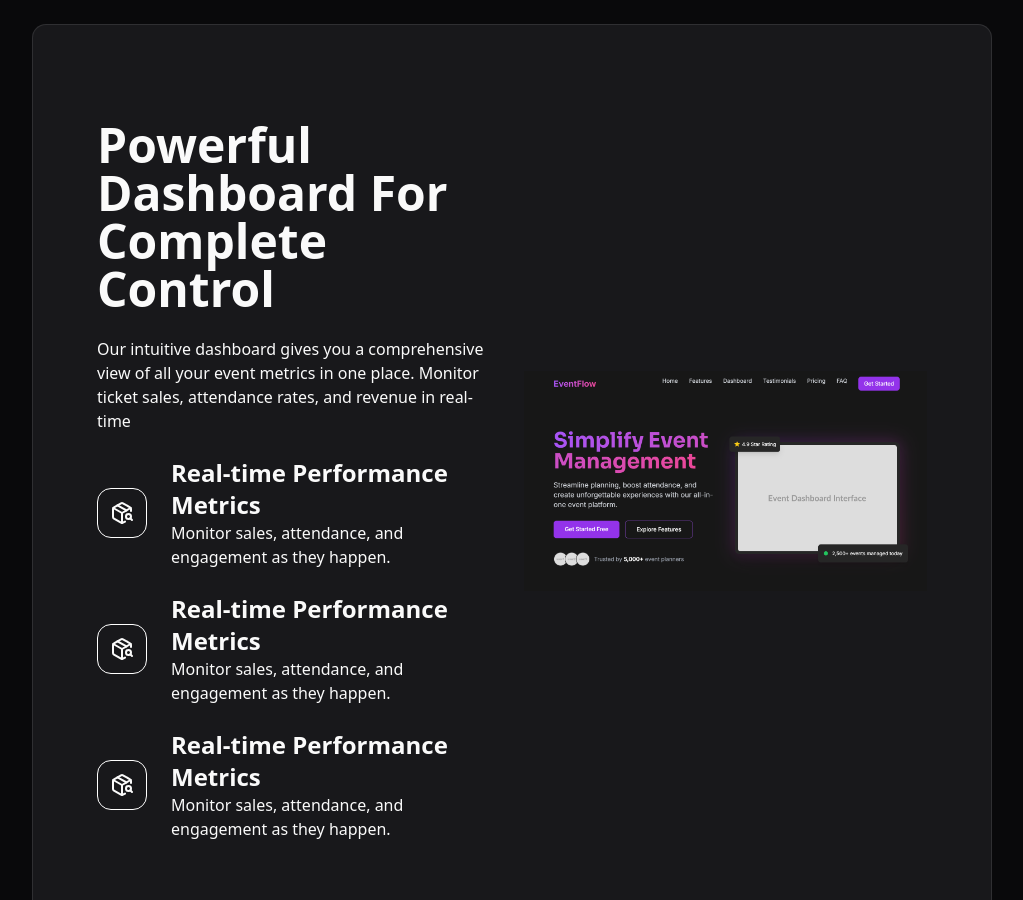
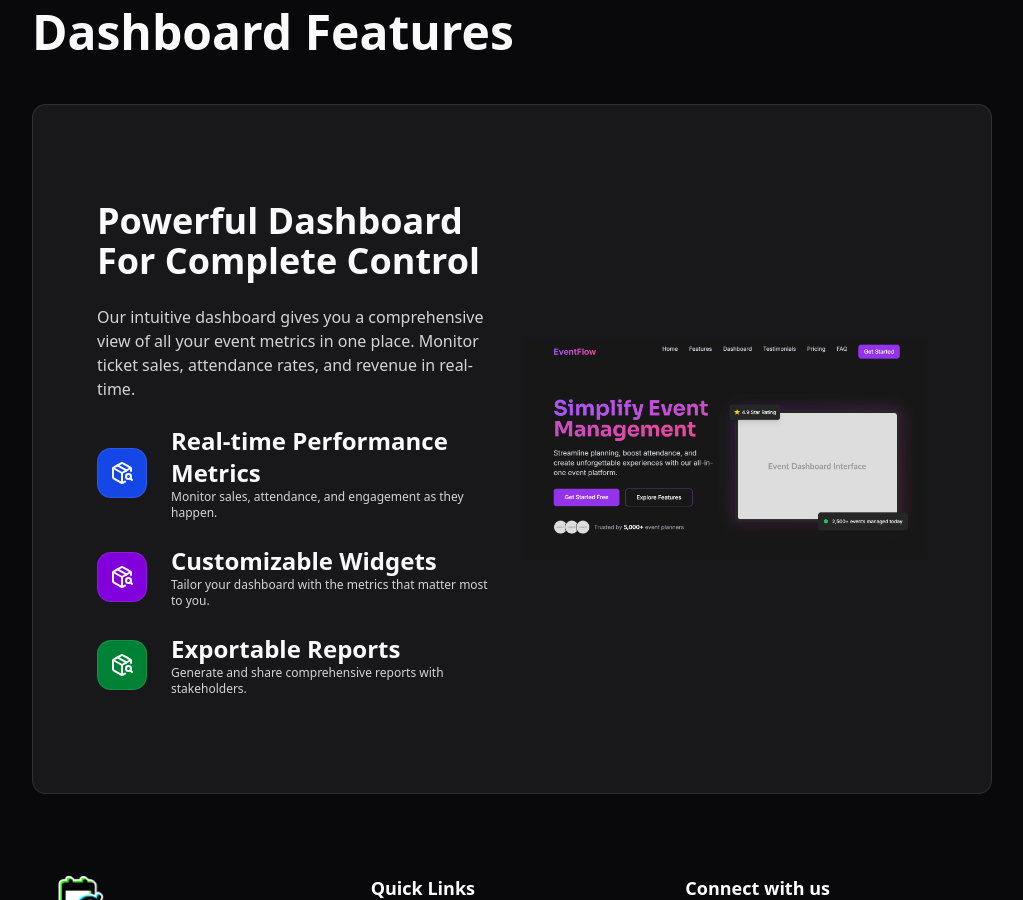
Before and after one commit to ganeshkondaka/EventHive, a Next.js app: page / in a window 1280 px wide. Shown: the part 1900-2800 px from the top of the page, without its empty margins (128-1151 px from the left). Built offline with nearby package versions, Linux system fonts and the light colour scheme.

Commit message:
added footer

```diff
--- a/app/components/Navbar.tsx
+++ b/app/components/Navbar.tsx
@@ -10,7 +10,7 @@ const Navbar = () => {
             </div>
             <Link
                 href={'/login'}
-                className='px-5 py-1 rounded bg-violet-600 text-xs md:text-lg'>Login</Link>
+                className='px-5 py-1 rounded-lg border border-purple-700 hover:bg-purple-700 hover:text-white text-xs md:text-lg'>Login</Link>
         </div>
     )
 }
--- a/app/components/landingpage/Features.tsx
+++ b/app/components/landingpage/Features.tsx
@@ -1,39 +1,55 @@
-import { Link, PackageSearch, WindIcon } from 'lucide-react'
-import React from 'react'
+import { Link, PackageSearch, WindIcon } from 'lucide-react';
+import React from 'react';
 
 const Features = () => {
     return (
-        <div className=' bg-zinc-900 my-8 p-16 py-24 grid grid-cols-2 gap-6 items-center border rounded-xl'>
-            <div className='flex flex-col gap-6 '>
-                <p className='text-5xl font-bold'>Powerful Dashboard For Complete Control</p>
-                <p>Our intuitive dashboard gives you a comprehensive view of all your event metrics in one place. Monitor ticket sales, attendance rates, and revenue in real-time</p>
-                <div className='flex flex-row items-center justify-center gap-6'>
-                    <div className='border border-white p-3 rounded-xl'><PackageSearch className='text-sm'></PackageSearch></div>
-                    <div>
-                        <p className='text-2xl font-bold'>Real-time Performance Metrics</p>
-                        <p>Monitor sales, attendance, and engagement as they happen.</p>
+        <div className='bg-zinc-900 my-8 p-8 sm:p-12 md:p-16 py-12 sm:py-16 md:py-24 grid grid-cols-1 md:grid-cols-2 gap-6 items-center border rounded-xl'>
+            <div className='flex flex-col gap-6'>
+                <p className='text-3xl sm:text-4xl md:text-4xl font-bold text-center md:text-left'>
+                    Powerful Dashboard For Complete Control
+                </p>
+                <p className='text-center md:text-left text-zinc-300'>
+                    Our intuitive dashboard gives you a comprehensive view of all your event metrics in one place. Monitor ticket sales, attendance rates, and revenue in real-time.
+                </p>
+                <div className='flex flex-col gap-6'>
+                    <div className='flex flex-row items-center gap-4 sm:gap-6'>
+                        <div className='border  p-3 rounded-xl bg-blue-700'>
+                            <PackageSearch className='text-sm' />
+                        </div>
+                        <div>
+                            <p className='text-xl sm:text-2xl font-bold'>Real-time Performance Metrics</p>
+                            <p className='text-zinc-300 text-xs'>Monitor sales, attendance, and engagement as they happen.</p>
+                        </div>
                     </div>
-                </div>
-                <div className='flex flex-row items-center justify-center gap-6'>
-                    <div className='border border-white p-3 rounded-xl'><PackageSearch className='text-sm'></PackageSearch></div>
-                    <div>
-                        <p className='text-2xl font-bold'>Real-time Performance Metrics</p>
-                        <p>Monitor sales, attendance, and engagement as they happen.</p>
+                    <div className='flex flex-row items-center gap-4 sm:gap-6'>
+                        <div className='border  p-3 rounded-xl bg-purple-700'>
+                            <PackageSearch className='text-sm' />
+                        </div>
+                        <div>
+                            <p className='text-xl sm:text-2xl font-bold'>Customizable Widgets</p>
+                            <p className='text-zinc-300 text-xs'>Tailor your dashboard with the metrics that matter most to you.</p>
+                        </div>
                     </div>
-                </div>
-                <div className='flex flex-row items-center justify-center gap-6'>
-                    <div className='border border-white p-3 rounded-xl'><PackageSearch className='text-sm'></PackageSearch></div>
-                    <div>
-                        <p className='text-2xl font-bold'>Real-time Performance Metrics</p>
-                        <p>Monitor sales, attendance, and engagement as they happen.</p>
+                    <div className='flex flex-row items-center gap-4 sm:gap-6'>
+                        <div className='border  p-3 rounded-xl bg-green-700'>
+                            <PackageSearch className='text-sm' />
+                        </div>
+                        <div>
+                            <p className='text-xl sm:text-2xl font-bold'>Exportable Reports</p>
+                            <p className='text-zinc-300 text-xs'>Generate and share comprehensive reports with stakeholders.</p>
+                        </div>
                     </div>
                 </div>
             </div>
-            <div>
-                <img src="/landingpage.png" alt="features" />
+            <div className='flex justify-center'>
+                <img
+                    src="/landingpage.png"
+                    alt="features"
+                    className='w-full max-w-xs sm:max-w-sm md:max-w-md lg:max-w-lg'
+                />
             </div>
         </div>
-    )
-}
+    );
+};
 
-export default Features
+export default Features;
--- /dev/null
+++ b/app/components/landingpage/Footer.tsx
@@ -0,0 +1,63 @@
+import Link from "next/link";
+import { FaGithub, FaTwitter, FaLinkedin, FaEnvelope } from "react-icons/fa";
+
+export default function Footer() {
+    return (
+        <footer className="bg-zinc-950 text-zinc-300 py-12 px-6">
+            <div className="container mx-auto grid grid-cols-1 md:grid-cols-3 gap-8">
+                {/* Company Info */}
+                <div>
+                    <img src="/logo2.png" alt="" width={50} className="inline" />
+                    <h3 className="text-xl font-bold text-white">YourCompany</h3>
+                    <p className="mt-2 text-sm text-zinc-400">
+                        Simplifying event management with seamless planning and execution.
+                    </p>
+                </div>
+
+                {/* Quick Links */}
+                <div>
+                    <h3 className="text-lg font-semibold text-white">Quick Links</h3>
+                    <ul className="mt-2 space-y-2">
+                        <li>
+                            <Link href="/about" className="hover:text-white transition">About Us</Link>
+                        </li>
+                        <li>
+                            <Link href="/features" className="hover:text-white transition">Features</Link>
+                        </li>
+                        <li>
+                            <Link href="/pricing" className="hover:text-white transition">Pricing</Link>
+                        </li>
+                        <li>
+                            <Link href="/contact" className="hover:text-white transition">Contact</Link>
+                        </li>
+                    </ul>
+                </div>
+
+                {/* Social Links */}
+                <div>
+                    <h3 className="text-lg font-semibold text-white">Connect with us</h3>
+                    <div className="flex gap-4 mt-2">
+                        <Link href="https://github.com/ganeshkondaka" target="_blank" className="hover:text-white transition">
+                            <FaGithub size={24} />
+                        </Link>
+                        <Link href="https://twitter.com/ganesh_kondaka" target="_blank" className="hover:text-white transition">
+                            <FaTwitter size={24} />
+                        </Link>
+                        <Link href="https://www.linkedin.com/in/kondaka-ganesh-b402bb252/" target="_blank" className="hover:text-white transition">
+                            <FaLinkedin size={24} />
+                        </Link>
+                        <Link href="mailto:your.ganeshjo306@gmail.com" className="hover:text-white transition">
+                            <FaEnvelope size={24} />
+                        </Link>
+                    </div>
+                </div>
+            </div>
+
+            {/* Bottom Section */}
+            <div className="border-t border-zinc-700 mt-8 pt-4 text-center text-sm text-zinc-400">
+                &copy; {new Date().getFullYear()}  EventHive. All rights reserved.
+            </div>
+            <p className="text-center text-sm text-zinc-400 pt-5">made by Ganesh</p>
+        </footer>
+    );
+}
--- a/app/page.tsx
+++ b/app/page.tsx
@@ -3,6 +3,7 @@ import Hero from "./components/landingpage/Hero";
 import { AnimatedGridPattern } from "@/components/magicui/animated-grid-pattern";
 import Eventscards from "./components/landingpage/Eventscards";
 import Features from "./components/landingpage/Features";
+import Footer from "./components/landingpage/Footer";
 
 export default function Home() {
   return (
@@ -23,7 +24,7 @@ export default function Home() {
       <p className="text-5xl font-bold py-4">Trusted by thousand of Events</p>
       <div className="pb-6">
         <div className="grid lg:grid-cols-2 grid-cols-1 lg:gap-8 gap-2 w-full h-8 py-2  ">
-          <input type="text" className="bg-zinc-700 rounded-full h-10 px-6" />
+          <input type="text" placeholder="Search" className="bg-zinc-700 rounded-full h-10 px-6" />
           <select name="cars" id="cars" className="bg-zinc-700 rounded-full h-10 px-6 ">
             <option value="volvo">AI</option>
             <option value="saab">Webdev</option>
@@ -33,7 +34,9 @@ export default function Home() {
         </div>
       </div>
       <Eventscards></Eventscards>
+      <p className="text-5xl font-bold py-4">Dashboard Features</p>
       <Features />
+      <Footer></Footer>
     </div>
   );
 }
--- a/package.json
+++ b/package.json
@@ -19,6 +19,7 @@
     "next": "15.2.3",
     "react": "^19.0.0",
     "react-dom": "^19.0.0",
+    "react-icons": "^5.5.0",
     "tailwind-merge": "^3.0.2",
     "tw-animate-css": "^1.2.5"
   },
```
Also changed, not shown: 1 other file (tests, documents, lock files or other folders).
